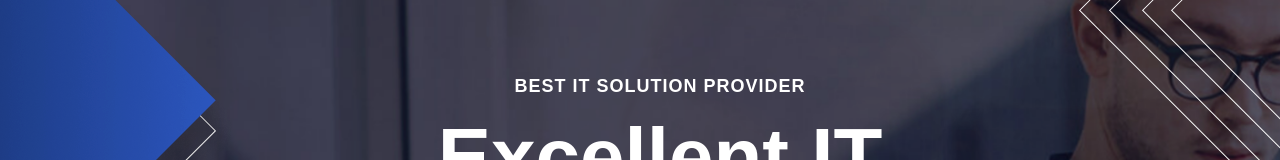
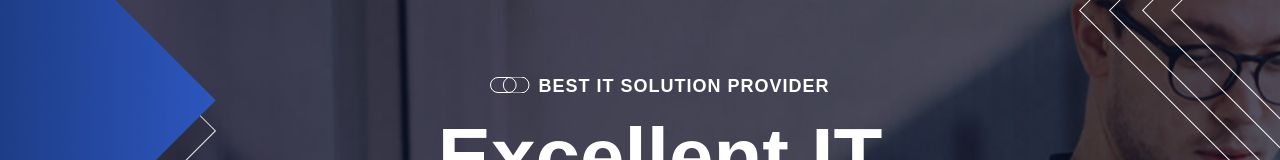
Before and after one commit to Drashti1507/Landing_Page, a React app: page / in a window 1280 px wide. Shown: the part 268-428 px from the top of the page. Built offline with nearby package versions, Linux system fonts and the light colour scheme; the HTML template or start-up script is replaced by a standard one.

Commit message:
change the text and places to look like perfact

```diff
--- a/src/assets/JS_file/Banner_Area.jsx
+++ b/src/assets/JS_file/Banner_Area.jsx
@@ -30,7 +30,7 @@ function Banner_Area() {
     <section className="banner-area">
       {/* ===== TOP LINE ===== */}
       <div className="banner__line">
-        <img className="sway__animation" src={bannerLine} alt="shape" />
+        <img className="sway__animation" src={bannerLine} alt="line" />
       </div>
 
       {/* ===== SLIDER ===== */}
@@ -38,10 +38,10 @@ function Banner_Area() {
         className="banner__slider"
         modules={[Autoplay, Pagination, EffectFade]}
         effect="fade"
-        speed={3000}
+        speed={1500}
         loop={true}
         autoplay={{ delay: 4000, disableOnInteraction: false }}
-        pagination={{ el: ".banner__dot", clickable: true }}
+        pagination={{ clickable: true }}
       >
         {slides.map((bg, index) => (
           <SwiperSlide key={index}>
@@ -59,10 +59,8 @@ function Banner_Area() {
         ))}
       </Swiper>
 
-      {/* ===== DOTS ===== */}
-      <div className="banner__dot-wrp">
-        <div className="banner__dot"></div>
-      </div>
+      {/* ===== DOT WRAPPER (for styling if needed) ===== */}
+      <div className="banner__dot-wrp"></div>
     </section>
   );
 }
@@ -118,8 +116,21 @@ function Shapes() {
 function BannerContent() {
   return (
     <div className="banner__content">
-      <h4 className="anim-right d1">Best IT SOLUTION Provider</h4>
-
+     <h4 className="anim-right d1">
+        <svg
+          className="banner__svg"
+          style={{ marginRight: "8px" }}
+          width="40"
+          height="16"
+          viewBox="0 0 40 16"
+          fill="none"
+          xmlns="http://www.w3.org/2000/svg"
+        >
+          <rect className="banner-rect" x="0.5" y="0.5" width="25.6667" height="15" rx="7.5" />
+          <rect className="banner-rect" x="13.3334" y="0" width="25.6667" height="16" rx="8" />
+        </svg>
+        Best IT SOLUTION Provider
+      </h4>
       <h1 className="anim-right d2">
         Excellent IT Services <br />
         for Your Success
```
